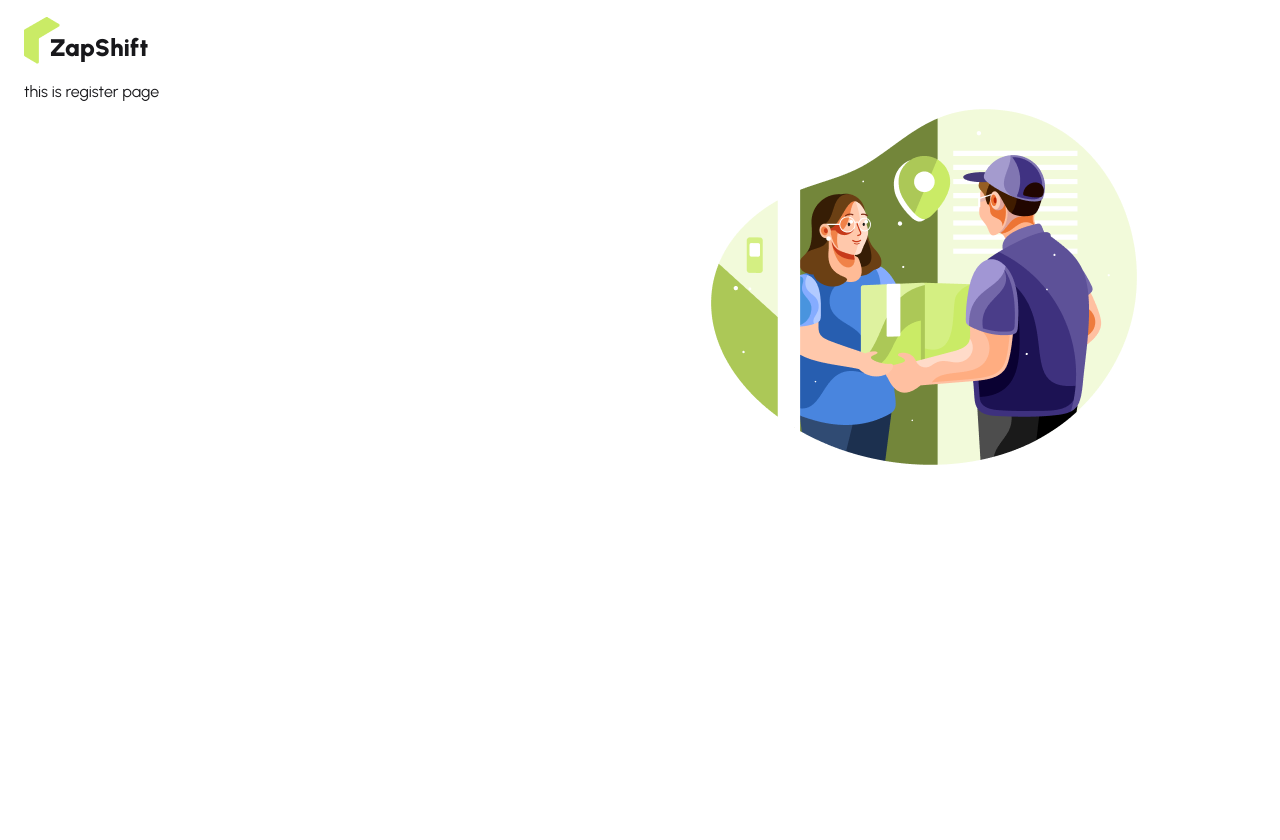
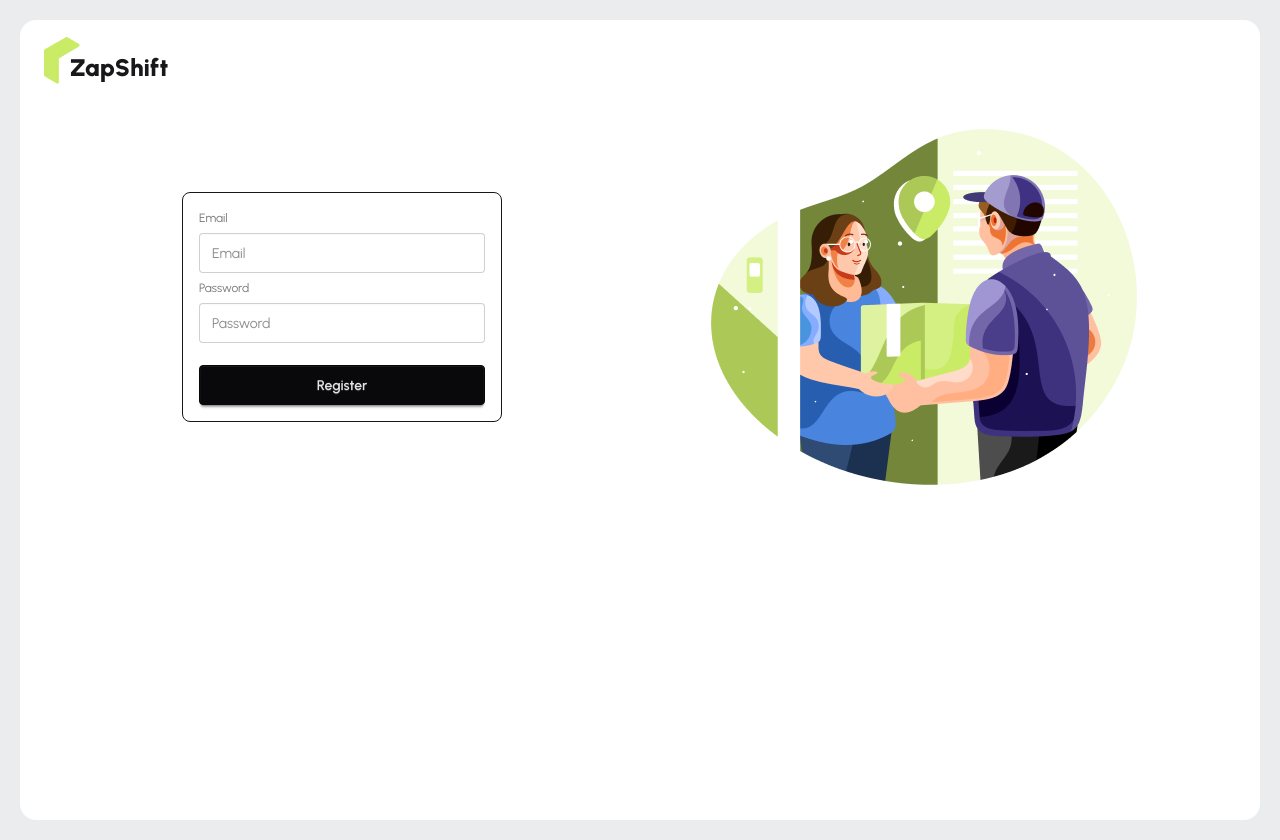
Before and after one commit to Thesachindey/ZapShift-client, a React (Vite) app: page /register in a window 1280 px wide. Before the commit the page ends 800 px from the top, so only its background shows below. Built offline with nearby package versions, Linux system fonts and the light colour scheme.

Commit message:
added register page and validation

```diff
--- a/src/layouts/AuthLayout.jsx
+++ b/src/layouts/AuthLayout.jsx
@@ -4,7 +4,8 @@ import { Outlet } from 'react-router';
 import authImg from '../assets/authImage.png'
 const AuthLayout = () => {
     return (
-        <div className=' max-w-7xl mx-auto px-6 min-h-screen bg-white '>
+        <div className="p-5 ">
+            <div className=' max-w-7xl mx-auto px-6 min-h-screen bg-white rounded-2xl'>
                 <div className="py-4 ">
                     <Logo />
                 </div>
@@ -17,6 +18,7 @@ const AuthLayout = () => {
                     </div>
                 </div>
             </div>
+        </div>
     );
 };
 
--- a/src/pages/Auth/Register/Register.jsx
+++ b/src/pages/Auth/Register/Register.jsx
@@ -1,9 +1,53 @@
 import React from 'react';
+import { useForm } from 'react-hook-form';
 
 const Register = () => {
+
+    const {
+        register,
+        handleSubmit,
+        watch,
+        formState: { errors },
+    } = useForm()
+
+    const handelRegistration = (data) => {
+        console.log(data)
+    }
+
     return (
-        <div>
-            this is register page
+        <div className='flex justify-center items-center h-full'>
+            <form onSubmit={handleSubmit(handelRegistration)}>
+                <fieldset className="fieldset  rounded-box w-xs border p-4">
+                    {/* <legend className="fieldset-legend">Login</legend> */}
+                    {/* email  */}
+                    <label className="label">Email</label>
+                    <input type="email" {...register("email", { required: true })} className="input" placeholder="Email" />
+                    {/* email validation  */}
+                    {
+                        errors.email?.type === 'required' && <p className='text-red-500'>Email is required.</p>
+                    }
+
+                    {/* password */}
+                    <label className="label">Password</label>
+                    <input type="password" {...register("password", {
+                        required: true,
+                        minLength: 6,
+                        pattern: /^(?=\S*$)(?=.*[a-z])(?=.*[A-Z])(?=.*\d)(?=.*[@$!%*?&]).{6,}$/
+
+
+                    })} className="input" placeholder="Password" />
+                    {
+                        errors.password?.type === 'required' && <p className='text-red-500'>Password is required.</p>
+                    }
+                    {
+                        errors.password?.type === 'minLength' && <p className='text-red-500'>Min length should be 6.</p>
+                    }
+                    {
+                        errors.password?.type === 'pattern' && <p className='text-red-500'>Password must include Uppercase + Lowercase + Number + Special Character + No Spaces and minimum 6 characters.</p>
+                    }
+                    <button className="btn btn-neutral mt-4">Register</button>
+                </fieldset>
+            </form>
         </div>
     );
 };
```
Lines whose indentation alone changed are shown as unchanged.
